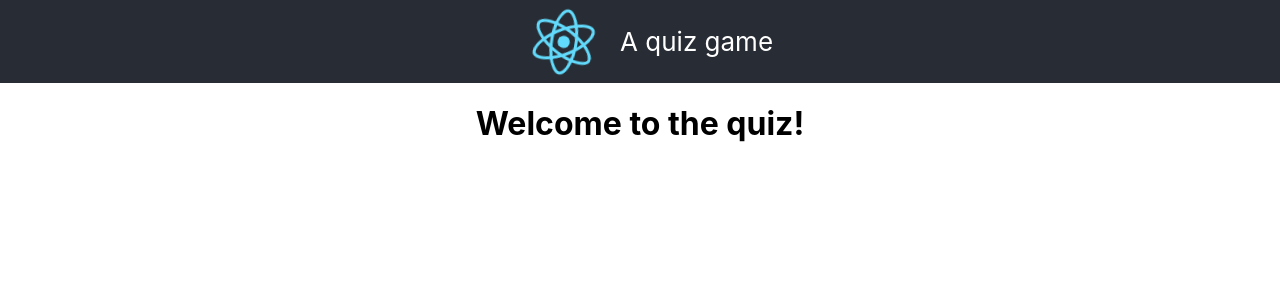
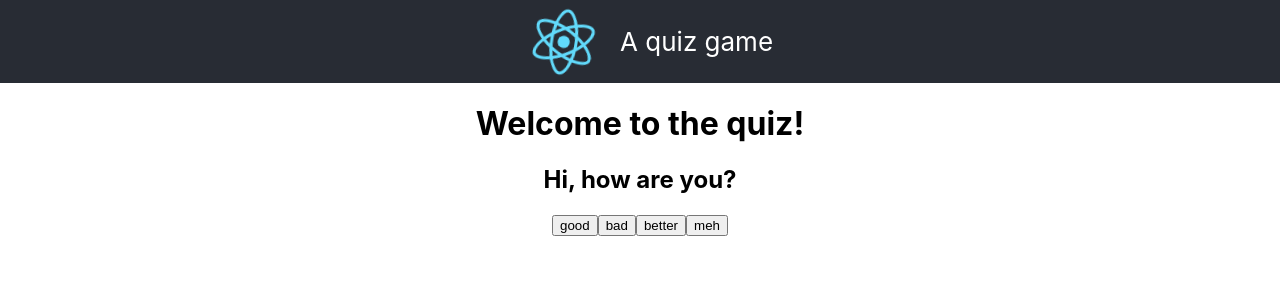
Before and after one commit to dpkreativ/quiz-game, a React (Create React App) app: page / in a window 1280 px wide. Shown: the top 300 px of the page. Built offline with nearby package versions, Linux system fonts and the light colour scheme.

Commit message:
Create questions

```diff
--- a/src/App.js
+++ b/src/App.js
@@ -1,5 +1,6 @@
 import logo from './logo.svg';
 import './App.css';
+import Question from './components/Question';
 
 function App() {
   return (
@@ -12,6 +13,7 @@ function App() {
       {/* Game Content */}
       <main>
         <h1>Welcome to the quiz!</h1>
+        <Question />
       </main>
     </div>
   );
--- /dev/null
+++ b/src/components/Question.jsx
@@ -0,0 +1,17 @@
+import React from 'react';
+
+export default function Question({
+  question = `Hi, how are you?`,
+  options = [`good`, `bad`, `better`, `meh`],
+}) {
+  return (
+    <div>
+      <h2>{question}</h2>
+      <div>
+        {options.map((option, index) => (
+          <button key={index}>{option}</button>
+        ))}
+      </div>
+    </div>
+  );
+}
```
Also changed, not shown: src/components/Questions.js (added, +29 -0 lines).
